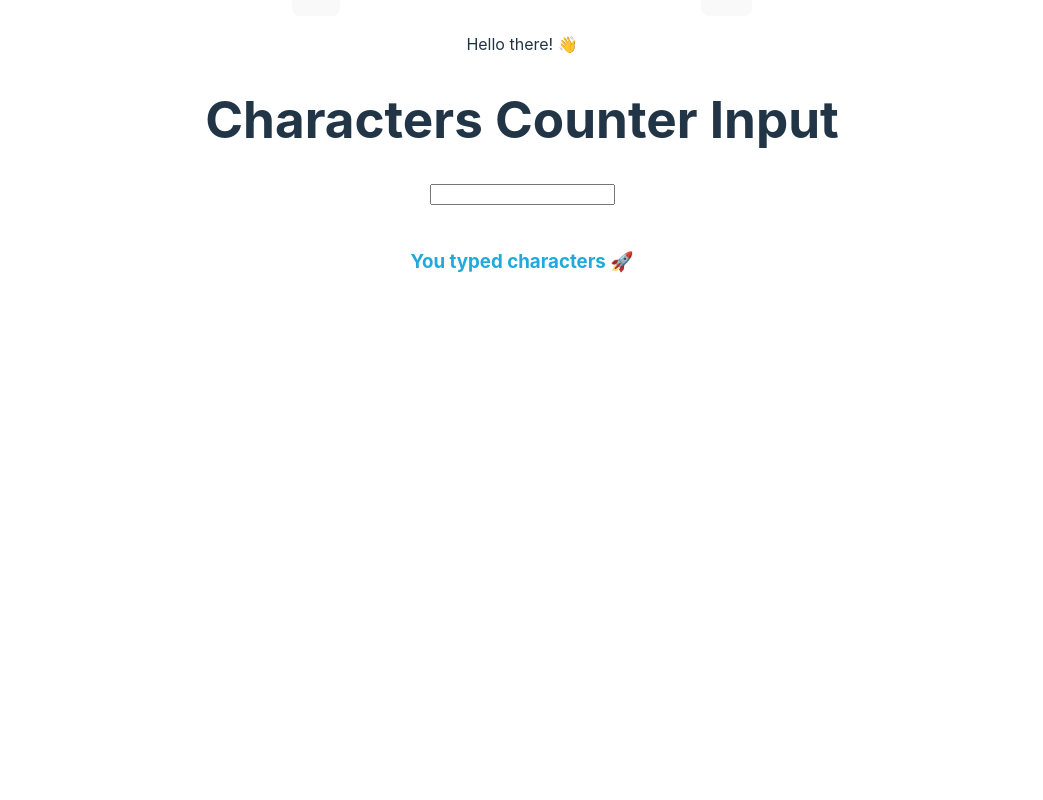
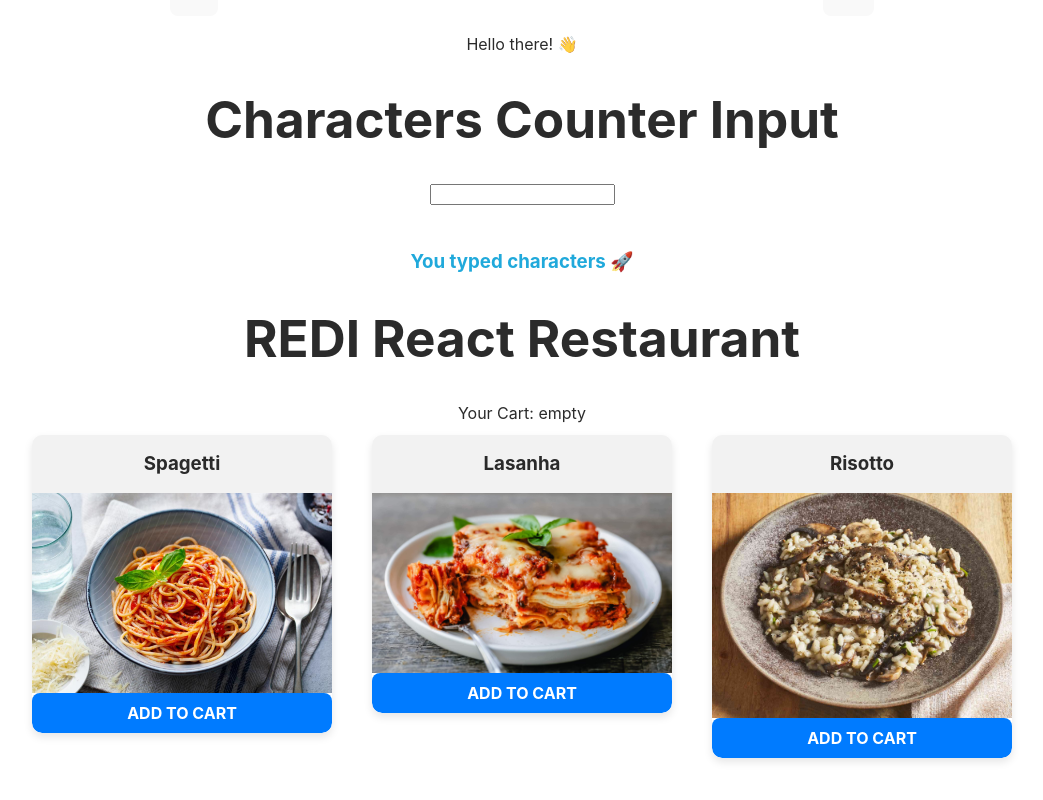
Before and after one commit to priscilauchoa/Redi-react-course, a React (Vite) app in the folder homework/: page / in a window 1280 px wide. Shown: the part 452-1252 px from the top of the page, without its empty margins (118-1161 px from the left). Before the commit the page ends 811 px from the top, so only its background shows below. Built offline with nearby package versions, Linux system fonts and the light colour scheme.

Commit message:
props and state - exercise class 7

```diff
--- a/homework/src/App.jsx
+++ b/homework/src/App.jsx
@@ -1,6 +1,7 @@
 import './App.css'
 import Counter from './Counter'
 import CharacterCounter from './CharacterCounter'
+import RestaurantView from './RestaurantView'
 
 function App() {
 
@@ -18,6 +19,7 @@ function App() {
           Hello there! 👋
         </p>
         <CharacterCounter />
+        <RestaurantView />
       </div>
     </>
   )
--- /dev/null
+++ b/homework/src/RestaurantView.css
@@ -0,0 +1,57 @@
+body {
+  color: rgb(11 11 11 / 87%);
+  background-color: white;
+}
+
+.menu {
+  list-style-type: none; /* Remove bullet points */
+  padding: 0; /* Remove default padding */
+  display: flex; /* Use flexbox for better alignment and distribution */
+  flex-wrap: wrap; /* Allow wrapping for multiple items */
+  gap: 20px; /* Space between each menu item/card */
+  justify-content: center; /* Center the cards in the menu container */
+}
+
+.menuItem {
+  background-color: #fff; /* Card background color */
+  box-shadow: 0 4px 8px rgba(0, 0, 0, 0.1); /* Card shadow for depth */
+  border-radius: 10px; /* Rounded corners for the card */
+  overflow: hidden; /* Ensures the content fits within the rounded corners */
+  width: 300px; /* Fixed width, but can be responsive based on your design */
+  margin: 10px; /* Margin around each card */
+  text-align: center; /* Center text and content */
+  display: flex; /* Make it a flex container */
+  flex-direction: column; /* Arrange children in a column */
+  justify-content: space-between; /* Space between content and button */
+  height: 100%; /* Full height to encapsulate content and button */
+}
+
+.menuItem h3 {
+  background-color: #f2f2f2; /* Light grey background for the title */
+  margin: 0; /* Remove default margin */
+  padding: 15px; /* Padding for the title */
+}
+
+.menuItem img {
+  width: auto; /* Make image take up full card width */
+  height: auto; /* Keep image aspect ratio */
+  display: block; /* Ensures no extra space below the image */
+}
+
+.menuItem button {
+  background-color: #007bff; /* Example button color */
+  color: white; /* Text color for the button */
+  border: none; /* Remove default border */
+  padding: 10px 20px; /* Padding inside the button */
+  text-transform: uppercase; /* Stylistic choice for uppercase text */
+  font-weight: bold; /* Bold font for button text */
+  cursor: pointer; /* Change cursor to pointer on hover */
+  width: 100%; /* Make the button as wide as the card */
+  border-bottom-left-radius: 10px; /* Match the card's bottom left radius */
+  border-bottom-right-radius: 10px; /* Match the card's bottom right radius */
+  transition: background-color 0.3s; /* Smooth transition for hover effect */
+}
+
+.menuItem button:hover {
+  background-color: #0056b3; /* Darker shade when hovering over button */
+}
--- /dev/null
+++ b/homework/src/RestaurantView.jsx
@@ -0,0 +1,44 @@
+import './RestaurantView.css'
+import spaghettiImage from "../src/assets/spaghetti.jpg"
+import lasagnaImage from "../src/assets/lasagna.jpg"
+import risottoImage from "../src/assets/risotto.jpg"
+// import OrderCard from "OrderCard.jsx"
+import { useState } from 'react'
+
+const RestaurantView = () => {
+  const [selectedMenuItem, setSelectedMenuItem] = useState('empty')
+  const addToCart = (nameDish) => {
+      setSelectedMenuItem(nameDish)
+  }
+  return (
+    <>
+      <h1>
+        REDI React Restaurant
+      </h1>
+      <div className="cart">
+        Your Cart: {selectedMenuItem}
+      </div>
+      <div className="menu">
+       <Item imageDish={spaghettiImage} onClick={addToCart} nameDish="Spagetti" />
+       <Item imageDish={lasagnaImage} onClick={addToCart} nameDish="Lasanha"/>
+       <Item imageDish={risottoImage} onClick={addToCart} nameDish="Risotto" />
+      </div>
+    </>
+  )
+}
+
+const Item = ({imageDish, nameDish, onClick}) => {
+
+  return (
+    <>
+    <li className="menuItem">
+          <h3>{nameDish}</h3>
+          <img src={imageDish} alt={nameDish}/>
+          <button onClick={()=>onClick(nameDish)}>Add To Cart</button>
+    </li>
+
+    </>
+  )
+}
+
+export default RestaurantView
```
